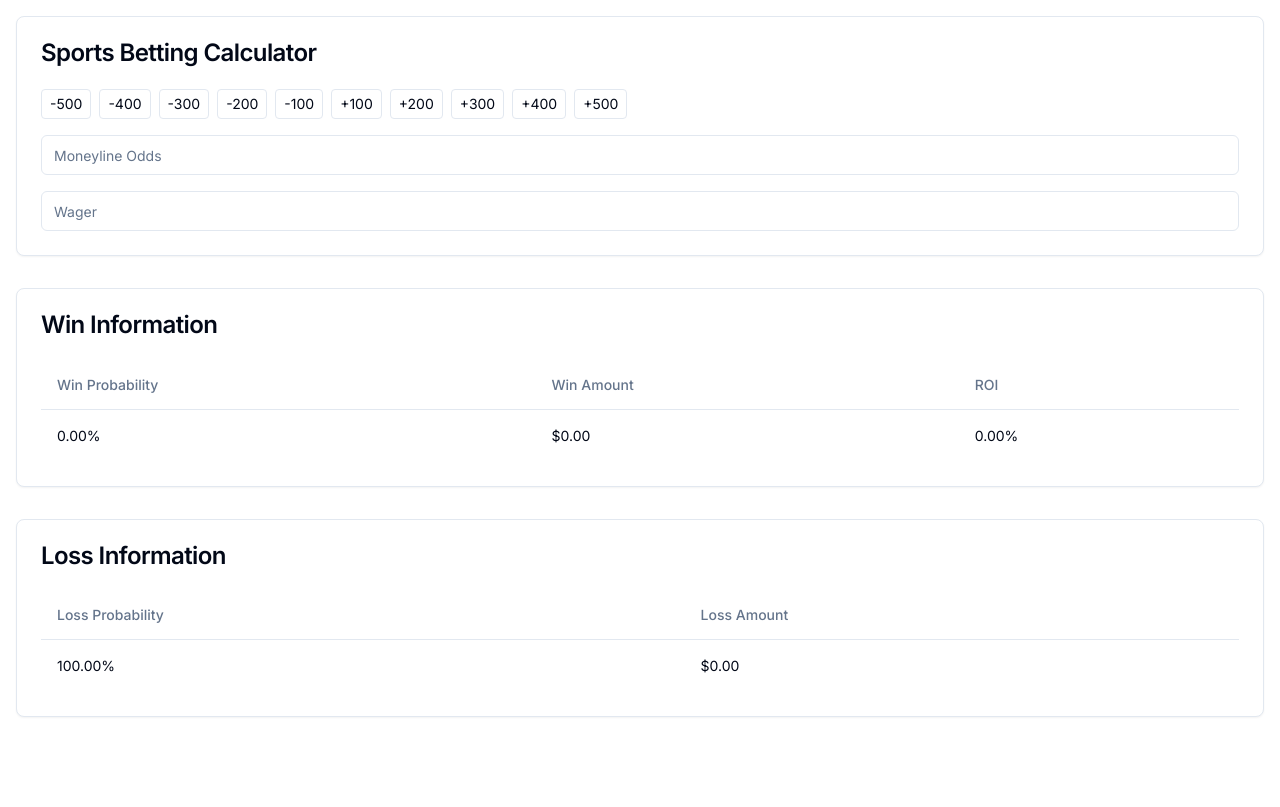
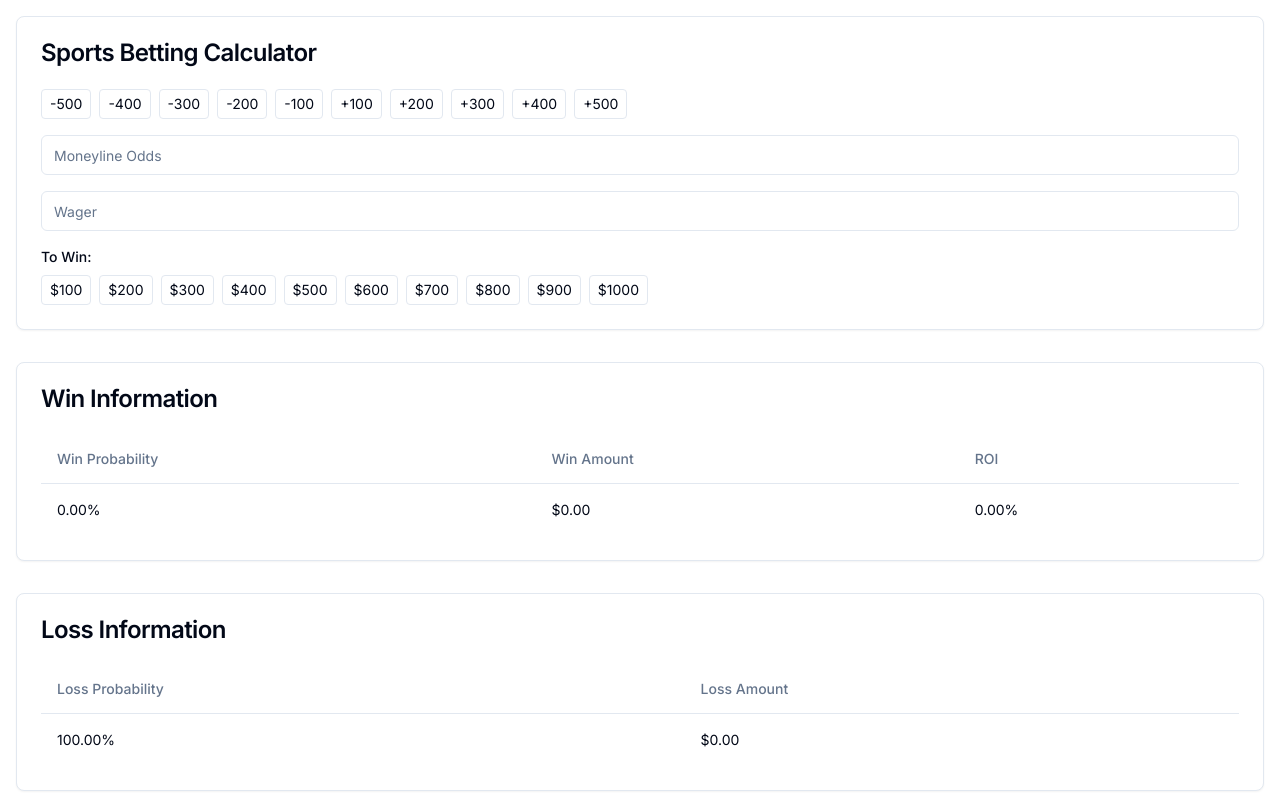
Before and after one commit to joshbochu/makemonies, a Next.js app: page / in a window 1280 px wide. Built offline with nearby package versions, Linux system fonts and the light colour scheme.

Commit message:
to win btn

```diff
--- a/app/page.tsx
+++ b/app/page.tsx
@@ -47,6 +47,20 @@ export default function Home() {
   const roi = (netWin / wagerFloat) * 100 || 0;
 
   const commonOdds = [-500, -400, -300, -200, -100, 100, 200, 300, 400, 500];
+  const toWinAmounts = [100, 200, 300, 400, 500, 600, 700, 800, 900, 1000];
+
+  const setWagerForToWin = (toWin: number) => {
+    const ml = parseInt(odds);
+    if (isNaN(ml)) return;
+
+    let calculatedWager;
+    if (ml > 0) {
+      calculatedWager = (toWin * 100) / ml;
+    } else {
+      calculatedWager = (toWin * Math.abs(ml)) / 100;
+    }
+    setWager(calculatedWager.toFixed(2));
+  };
 
   return (
     <div className="container mx-auto p-4">
@@ -78,6 +92,20 @@ export default function Home() {
             value={wager}
             onChange={(e) => setWager(e.target.value)}
           />
+          <div>
+            <p className="text-sm font-medium mb-2">To Win:</p>
+            <div className="flex flex-wrap gap-2">
+              {toWinAmounts.map((amount) => (
+                <button
+                  key={amount}
+                  className="px-2 py-1 text-sm border rounded"
+                  onClick={() => setWagerForToWin(amount)}
+                >
+                  ${amount}
+                </button>
+              ))}
+            </div>
+          </div>
         </CardContent>
       </Card>
 
```
